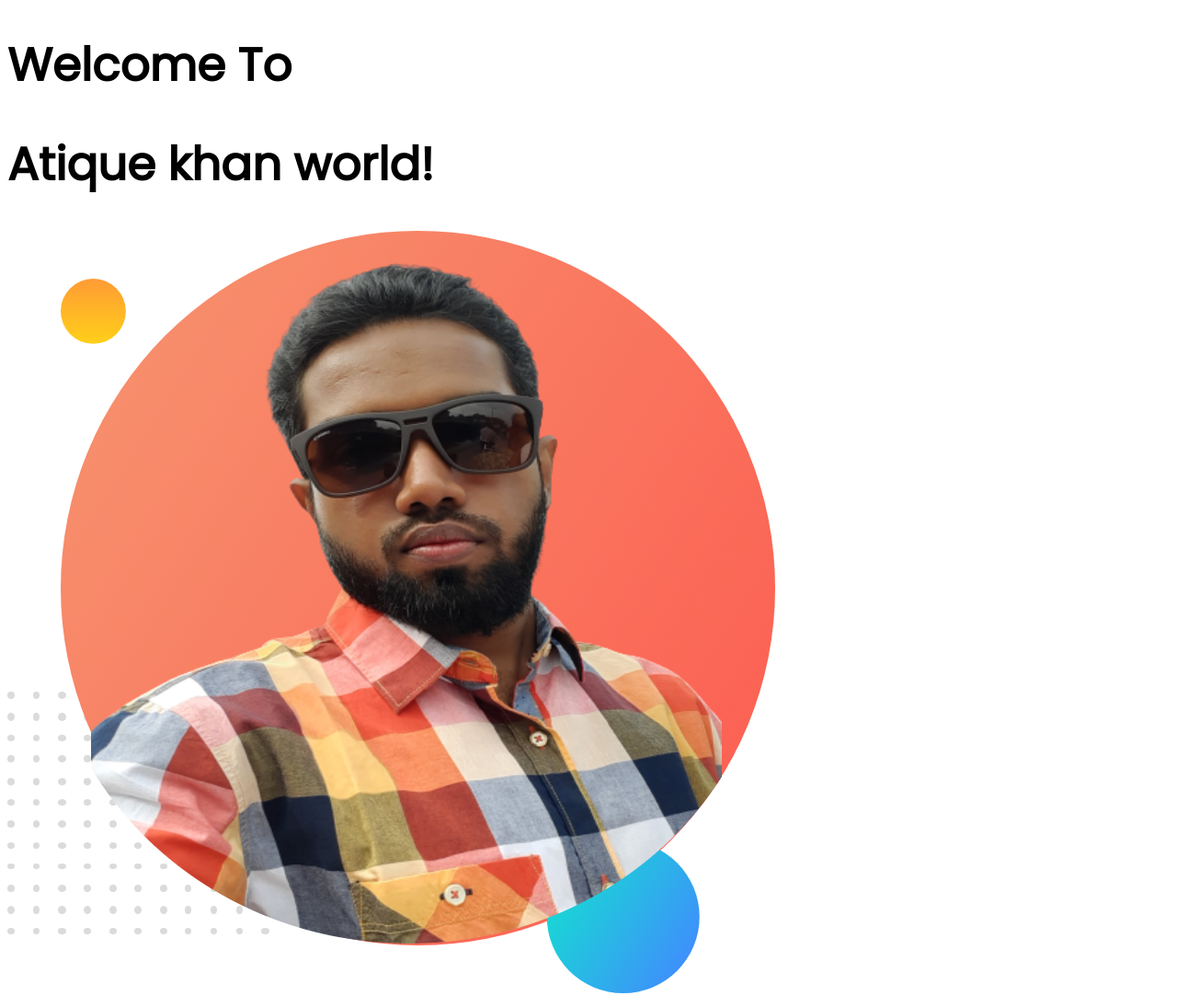
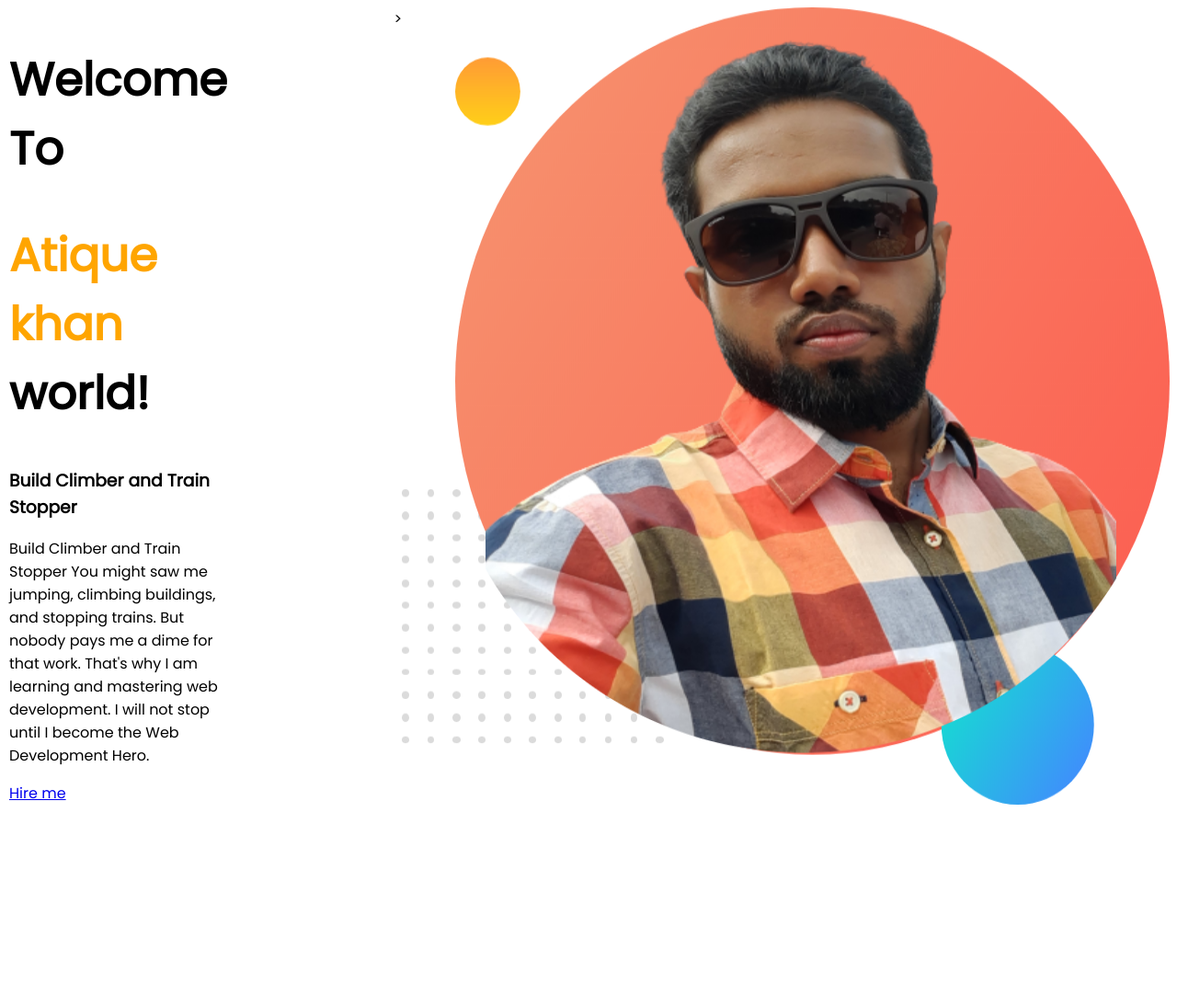
Before and after one commit to mdatique/developer-portfolio, a plain HTML site: page index.html in a window 1280 px wide. Shown: the whole page at 92% size. After the commit the page ends 883 px from the top, so only its background shows below. Drawn offline with Linux system fonts and the light colour scheme.

Commit message:
profile created

```diff
--- a/index.html
+++ b/index.html
@@ -1,5 +1,6 @@
 <!DOCTYPE html>
 <html lang="en">
+
 <head>
     <meta charset="UTF-8">
     <meta http-equiv="X-UA-Compatible" content="IE=edge">
@@ -10,9 +11,26 @@
     <link href="https://fonts.googleapis.com/css2?family=Poppins&display=swap" rel="stylesheet">
     <link rel="stylesheet" href="style.css">
 </head>
+
 <body>
-    <h1>Welcome To</h1>
-    <h1>Atique khan world!</h1>
-    <img src="showOff/my-bg.png" alt="">
+    <section>
+        <div class="half-width">
+            <h1>Welcome To</h1>
+            <h1> <span class="orange-color">Atique khan</span> world!</h1>
+            <h3>Build Climber and Train Stopper</h3>
+            <p>Build Climber and Train Stopper
+                You might saw me jumping, climbing buildings, and stopping trains. But nobody pays me a dime for that
+                work.
+                That's why I am learning and mastering web development. I will not stop until I become the Web
+                Development
+                Hero.</p>
+            <a target="_blank" href="https://web.programming-hero.com/">Hire me</a>
+        </div>
+        <div class="half-width"></div>>
+        <img src="showOff/my-bg.png" alt="">
+
+        </div>
+    </section>
 </body>
+
 </html>
--- a/style.css
+++ b/style.css
@@ -1,6 +1,24 @@
-body{
+body {
     font-family: 'Poppins', sans-serif;
 }
-h1{
+
+h1 {
     font-size: 50px;
 }
+
+.orange-color {
+    color: orange;
+}
+
+section {
+    display: flex;
+}
+
+.half-width {
+    width: 50%;
+    padding-left: 2px;
+}
+
+.half-width image {
+    width: 100%
+}
```
Also changed, not shown: images/Atique-khan.png (added), images/my-bg.png (deleted).
